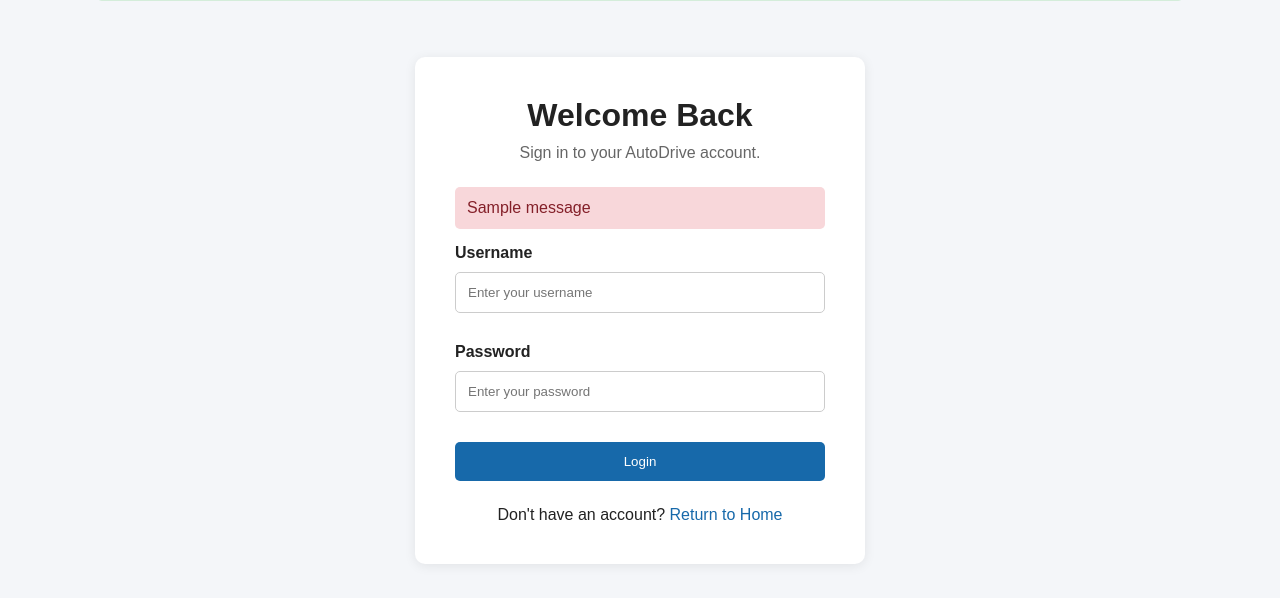
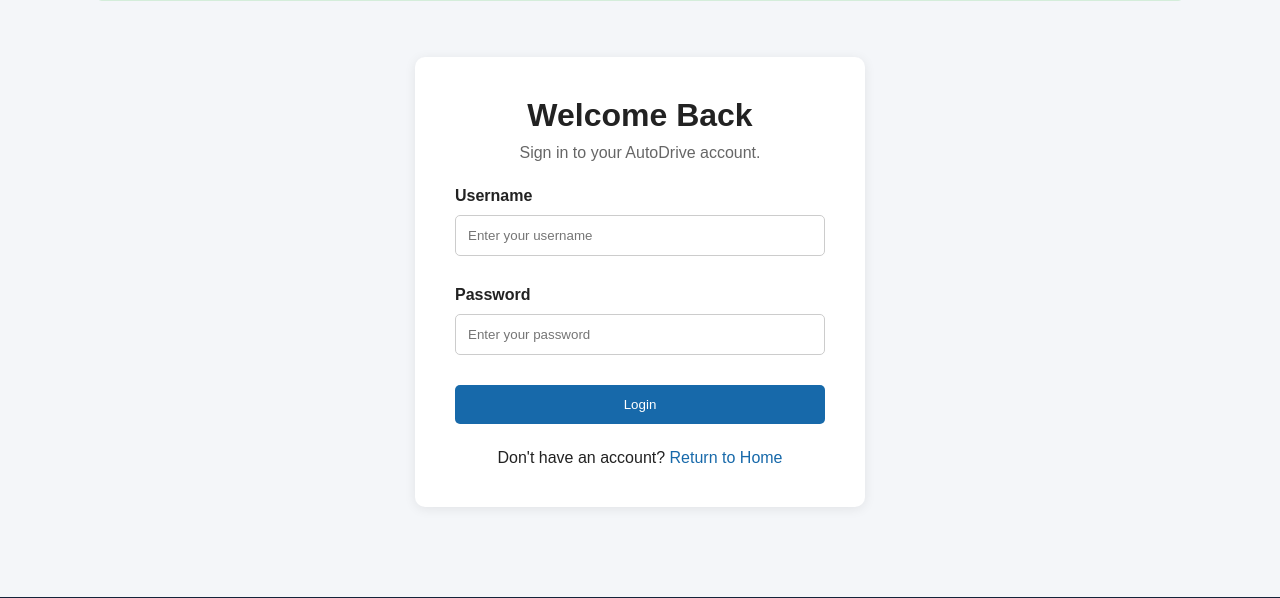
Before and after one commit to Dakotapax42/autodrive-project, a Flask app: template templates/login.html in a window 1280 px wide. Shown: the part 160-758 px from the top of the page. Run offline with Flask 3, Linux system fonts and the light colour scheme; the template is opened without the code that fills it, so the values that code supplies are empty; tables that the repository leaves empty hold one stand-in row (values such as "Sample post"); one stand-in notice (Sample message) is shown; parts of the project's set-up code (start-up, migrations or seed data) failed here and were passed over.

Commit message:
deleted duplicate login message

```diff
--- a/templates/login.html
+++ b/templates/login.html
@@ -14,15 +14,6 @@
             Sign in to your AutoDrive account.
         </p>
 
-        {% with messages = get_flashed_messages(with_categories=true) %}
-            {% if messages %}
-                {% for category, message in messages %}
-                    <div class="alert {{ category }}">
-                        {{ message }}
-                    </div>
-                {% endfor %}
-            {% endif %}
-        {% endwith %}
 
         <form method="POST" action="{{ url_for('auth.login') }}">
 
```
